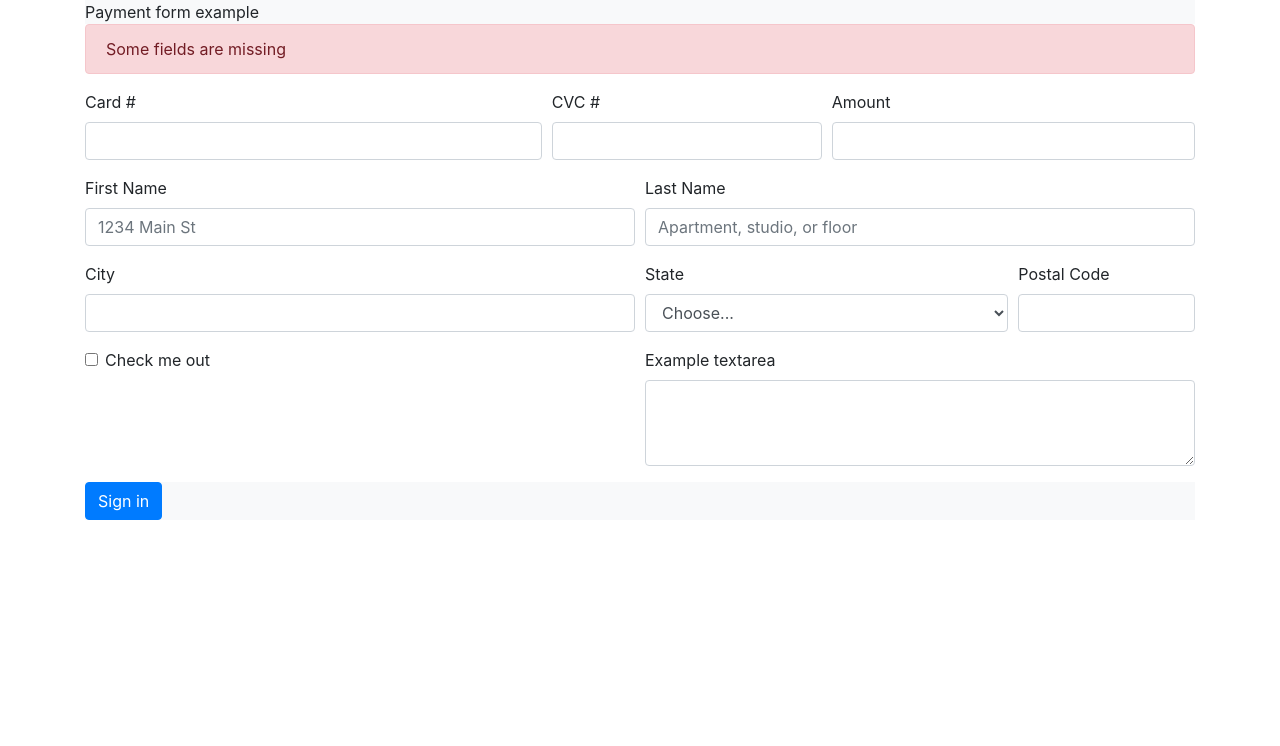
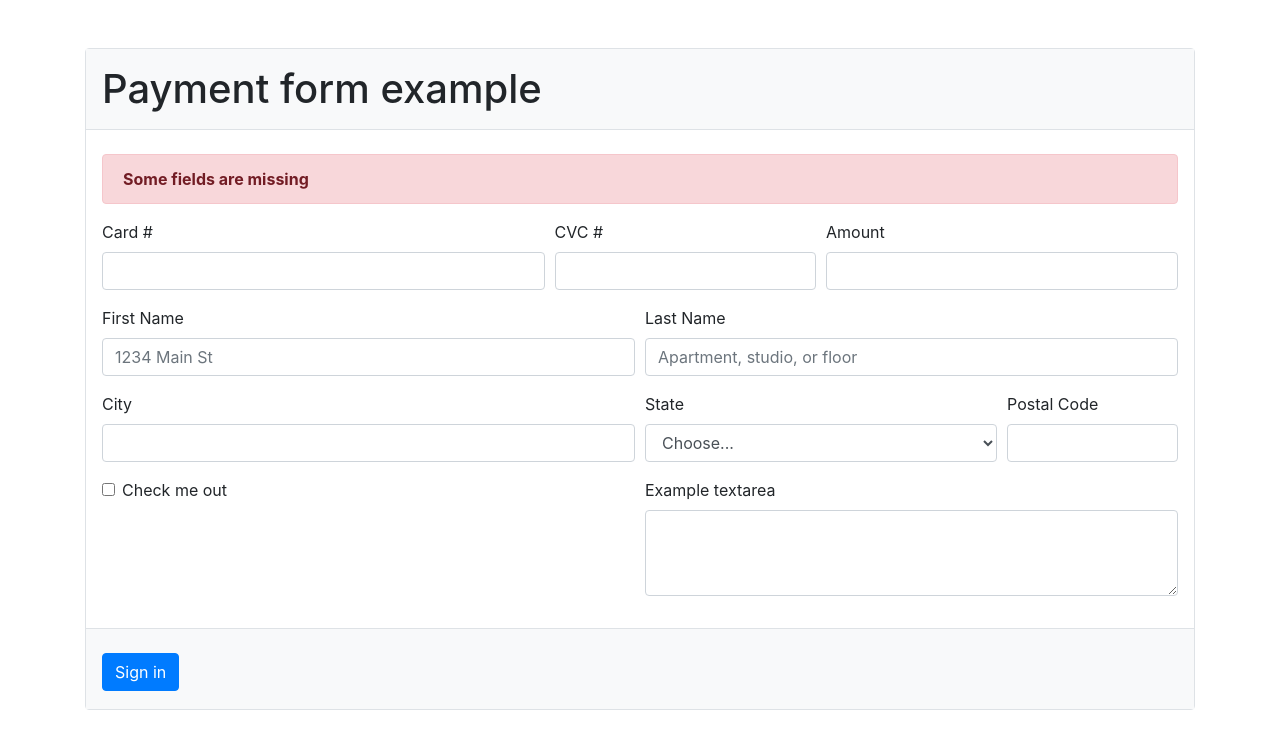
Before and after one commit to Diego-EC/html5-form, a plain HTML site: page index.html in a window 1280 px wide. Drawn offline with nearby package versions, Linux system fonts and the light colour scheme.

Commit message:
saving progress

```diff
--- a/index.html
+++ b/index.html
@@ -8,11 +8,13 @@
     <link rel="stylesheet" type="text/css" href="styles.css">
 </head>
 <body>
-    <div class="container">
-        <form>
-            <div class="bg-light">Payment form example</div>
+    <div class="container bg-white">
+        <form class="mt-5 border rounded">
+            <div class="bg-light h1 p-3 border-bottom">Payment form example</div>
 
-            <div class="alert alert-danger" role="alert">
+            <!-- form body-->
+            <div class="form-body p-3">
+                <div class="alert alert-danger font-weight-bold" role="alert">
                     Some fields are missing
                 </div>
 
@@ -73,7 +75,8 @@
                         </div>
                     </div>
                 </div>
-            <div class="bg-light">
+            </div>
+            <div class="bg-light h1 p-3 mb-0 border-top">
                 <button type="submit" class="btn btn-primary">Sign in</button>
             </div>
         </form>
--- a/styles.css
+++ b/styles.css
@@ -1,8 +1,8 @@
 div{
-    border: 1px solid balck;
+    /*border: 1px solid balck;*/
 }
 
 textarea
 {
-  width:100%;
+  /*width:100%;*/
 }
```
Also changed, not shown: documentation.txt. Lines whose indentation alone changed are shown as unchanged.
